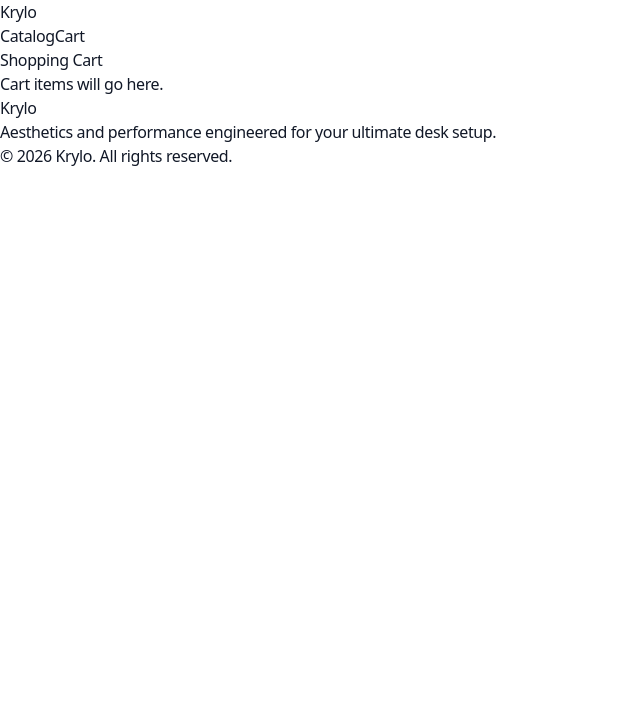
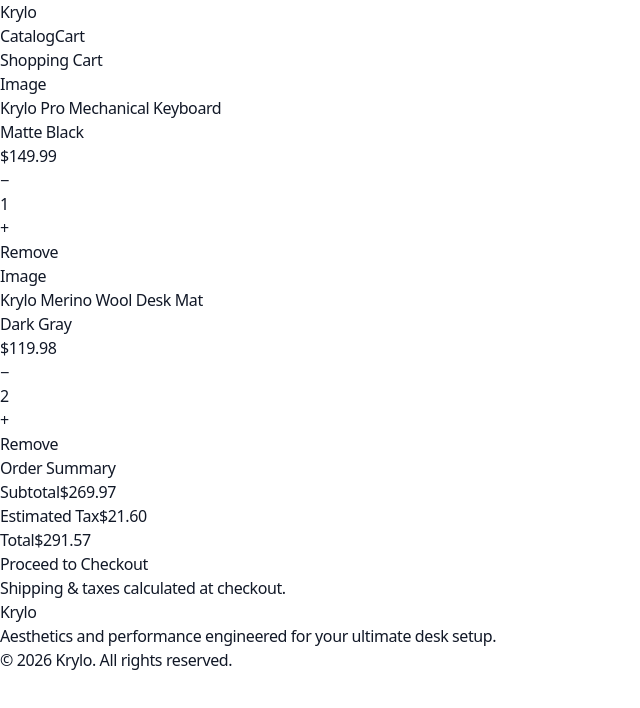
Before and after one commit to nrrgz/krylo-store, a React (Vite) app: page /cart in a window 1280 px wide. Shown: the top 708 px of the page, without its empty margins (0-640 px from the left). Built offline with nearby package versions, Linux system fonts and the light colour scheme.

Commit message:
Add cart UI with mock data

```diff
--- a/src/pages/Cart.tsx
+++ b/src/pages/Cart.tsx
@@ -1,8 +1,171 @@
+import { useState } from 'react';
+import { Link } from 'react-router-dom';
+import { Button } from '../components/ui/Button';
+import { Card, CardContent, CardHeader, CardTitle } from '../components/ui/Card';
+import type { CartItem } from '../types';
+
+// Mock Cart Data
+const INITIAL_CART: CartItem[] = [
+  {
+    productId: 'p1',
+    name: 'Krylo Pro Mechanical Keyboard',
+    price: 149.99,
+    image: '',
+    selectedColor: { name: 'Matte Black', hex: '#1C1C1C' },
+    quantity: 1,
+  },
+  {
+    productId: 'p4',
+    name: 'Krylo Merino Wool Desk Mat',
+    price: 59.99,
+    image: '',
+    selectedColor: { name: 'Dark Gray', hex: '#4B4B4B' },
+    quantity: 2,
+  },
+];
+
 export function Cart() {
+  const [items, setItems] = useState<CartItem[]>(INITIAL_CART);
+
+  const handleUpdateQuantity = (productId: string, colorName: string, delta: number) => {
+    setItems((prev) =>
+      prev.map((item) => {
+        if (item.productId === productId && item.selectedColor.name === colorName) {
+          const newQty = Math.max(1, Math.min(item.quantity + delta, 99));
+          return { ...item, quantity: newQty };
+        }
+        return item;
+      })
+    );
+  };
+
+  const handleRemoveItem = (productId: string, colorName: string) => {
+    setItems((prev) =>
+      prev.filter((item) => !(item.productId === productId && item.selectedColor.name === colorName))
+    );
+  };
+
+  const subtotal = items.reduce((sum, item) => sum + item.price * item.quantity, 0);
+  const tax = subtotal * 0.08; // Mock 8% tax
+  const total = subtotal + tax;
+
+  if (items.length === 0) {
+    return (
+      <div className="container-base py-24 text-center">
+        <h1 className="text-3xl font-extrabold tracking-tight text-gray-900 mb-4">Your Cart is Empty</h1>
+        <p className="text-gray-500 mb-8 max-w-md mx-auto">
+          Looks like you haven't added anything to your cart yet. Let's find some premium gear for your setup.
+        </p>
+        <Link to="/products">
+          <Button size="lg">Continue Shopping</Button>
+        </Link>
+      </div>
+    );
+  }
+
   return (
-    <div className="max-w-7xl mx-auto px-4 py-8">
-      <h1 className="text-3xl font-bold mb-6">Shopping Cart</h1>
-      <p className="text-gray-600">Cart items will go here.</p>
+    <div className="container-base py-12">
+      <h1 className="text-3xl font-extrabold tracking-tight text-gray-900 mb-8">Shopping Cart</h1>
+
+      <div className="grid grid-cols-1 lg:grid-cols-12 gap-12">
+        {/* Cart Items List */}
+        <div className="lg:col-span-8 flex flex-col gap-6">
+          {items.map((item) => (
+            <div
+              key={`${item.productId}-${item.selectedColor.name}`}
+              className="flex flex-col sm:flex-row gap-6 p-4 border border-gray-100 rounded-xl bg-white shadow-sm"
+            >
+              {/* Product Image Placeholder */}
+              <div className="w-full sm:w-32 h-32 bg-gray-100 rounded-lg flex-shrink-0 flex items-center justify-center text-xs text-gray-400 font-medium">
+                Image
+              </div>
+
+              {/* Product Details & Controls */}
+              <div className="flex-1 flex flex-col justify-between">
+                <div className="flex justify-between items-start gap-4">
+                  <div>
+                    <Link to={`/products/${item.productId}`} className="font-bold text-gray-900 hover:underline text-lg leading-tight block mb-1">
+                      {item.name}
+                    </Link>
+                    <div className="flex items-center gap-2 text-sm text-gray-500">
+                      <span
+                        className="w-3 h-3 rounded-full border border-gray-200"
+                        style={{ backgroundColor: item.selectedColor.hex }}
+                      />
+                      {item.selectedColor.name}
+                    </div>
+                  </div>
+                  <div className="font-bold text-gray-900 text-lg">
+                    ${(item.price * item.quantity).toFixed(2)}
+                  </div>
+                </div>
+
+                <div className="flex items-center justify-between mt-4 sm:mt-0">
+                  <div className="flex items-center border border-gray-200 rounded-md bg-white">
+                    <button
+                      onClick={() => handleUpdateQuantity(item.productId, item.selectedColor.name, -1)}
+                      disabled={item.quantity <= 1}
+                      className="w-8 h-8 flex items-center justify-center text-gray-500 hover:text-gray-900 transition-colors disabled:opacity-50"
+                    >
+                      &minus;
+                    </button>
+                    <div className="w-10 h-8 flex items-center justify-center font-semibold text-gray-900 text-sm">
+                      {item.quantity}
+                    </div>
+                    <button
+                      onClick={() => handleUpdateQuantity(item.productId, item.selectedColor.name, 1)}
+                      disabled={item.quantity >= 99}
+                      className="w-8 h-8 flex items-center justify-center text-gray-500 hover:text-gray-900 transition-colors disabled:opacity-50"
+                    >
+                      &#43;
+                    </button>
+                  </div>
+
+                  <button
+                    onClick={() => handleRemoveItem(item.productId, item.selectedColor.name)}
+                    className="text-sm font-medium text-red-600 hover:text-red-700 hover:underline transition-colors"
+                  >
+                    Remove
+                  </button>
+                </div>
+              </div>
+            </div>
+          ))}
+        </div>
+
+        {/* Order Summary */}
+        <div className="lg:col-span-4">
+          <Card className="sticky top-24 bg-gray-50/50 border-gray-100">
+            <CardHeader>
+              <CardTitle className="text-xl">Order Summary</CardTitle>
+            </CardHeader>
+            <CardContent className="flex flex-col gap-4">
+              <div className="flex justify-between items-center text-gray-600">
+                <span>Subtotal</span>
+                <span className="font-medium text-gray-900">${subtotal.toFixed(2)}</span>
+              </div>
+              <div className="flex justify-between items-center text-gray-600 pb-4 border-b border-gray-200">
+                <span>Estimated Tax</span>
+                <span className="font-medium text-gray-900">${tax.toFixed(2)}</span>
+              </div>
+              <div className="flex justify-between items-center text-lg font-bold text-gray-900 py-2">
+                <span>Total</span>
+                <span>${total.toFixed(2)}</span>
+              </div>
+
+              <Link to="/checkout" className="w-full mt-2">
+                <Button size="lg" className="w-full">
+                  Proceed to Checkout
+                </Button>
+              </Link>
+
+              <p className="text-xs text-center text-gray-500 mt-2">
+                Shipping & taxes calculated at checkout.
+              </p>
+            </CardContent>
+          </Card>
+        </div>
+      </div>
     </div>
   );
 }
```
